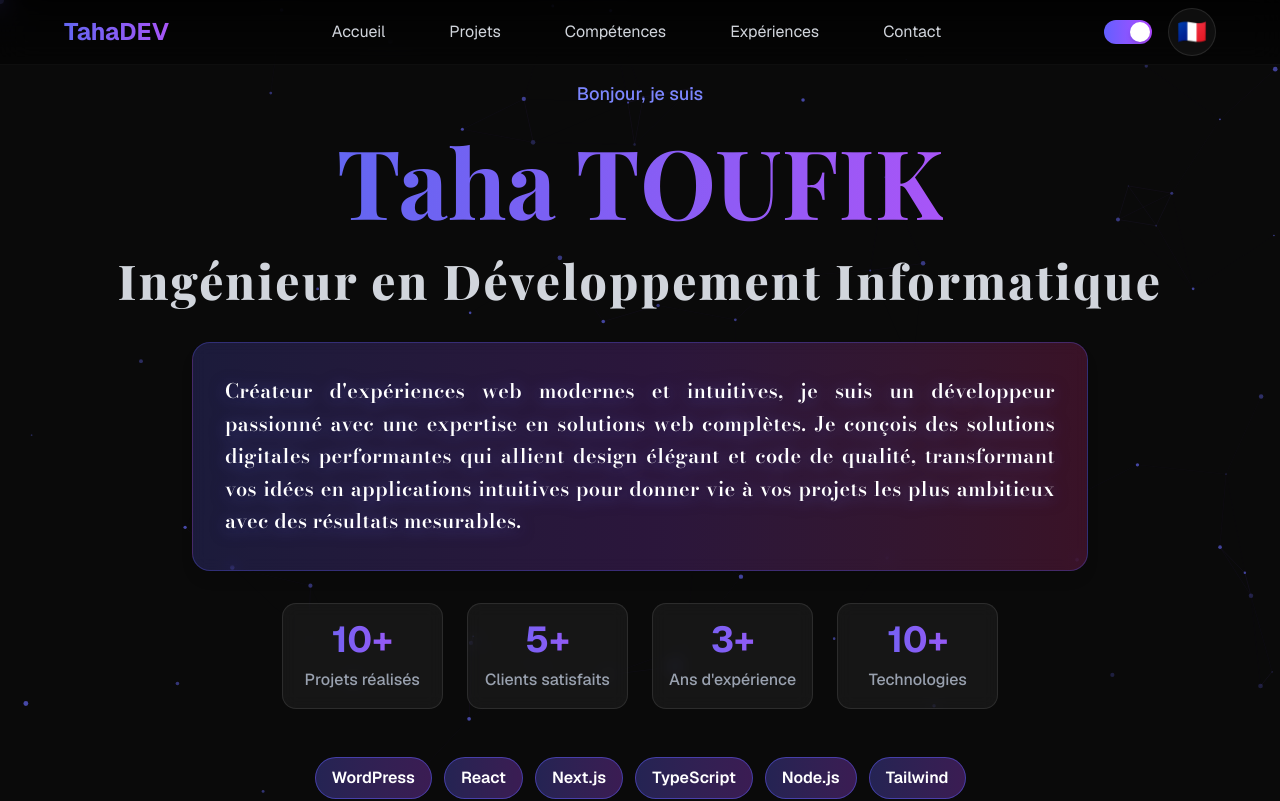
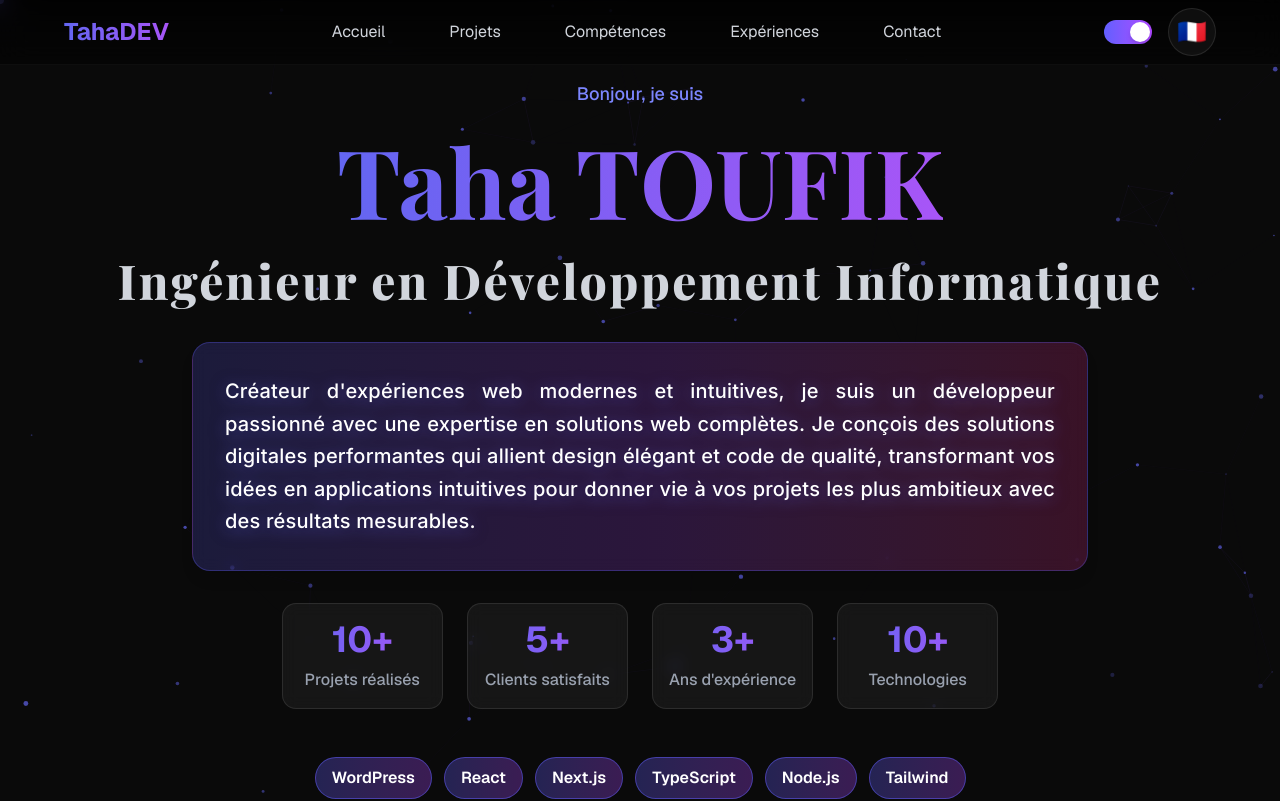
Before and after one commit to TOUFIK-Taha98/portfolio_dev, a Next.js app: page / in a window 1280 px wide. Shown: the top 801 px of the page. Built offline with nearby package versions, Linux system fonts and the light colour scheme.

Commit message:
📏 Increase experience description size and change hero text font to Inter

```diff
--- a/components/sections/experience.tsx
+++ b/components/sections/experience.tsx
@@ -167,7 +167,7 @@ export default function Experience() {
                     </div>
 
                     {/* Description */}
-                    <p className="text-base sm:text-lg md:text-xl text-gray-700 dark:text-gray-400 mb-4 leading-relaxed">
+                    <p className="text-lg sm:text-xl md:text-2xl text-gray-700 dark:text-gray-400 mb-4 leading-relaxed">
                       {t(exp.descriptionKey)}
                     </p>
 
--- a/components/sections/hero.tsx
+++ b/components/sections/hero.tsx
@@ -69,9 +69,9 @@ export default function Hero() {
               <p
                 className="text-base md:text-lg lg:text-xl leading-relaxed font-normal"
                 style={{
-                  fontFamily: 'var(--font-bodoni), var(--font-playfair), Georgia, "Times New Roman", serif',
-                  fontWeight: 600,
-                  letterSpacing: '0.02em',
+                  fontFamily: 'var(--font-inter), -apple-system, BlinkMacSystemFont, "Segoe UI", Roboto, sans-serif',
+                  fontWeight: 500,
+                  letterSpacing: '0.01em',
                   color: '#1f2937',
                   textShadow: '0 2px 4px rgba(0, 0, 0, 0.1)',
                   textAlign: 'justify',
```
